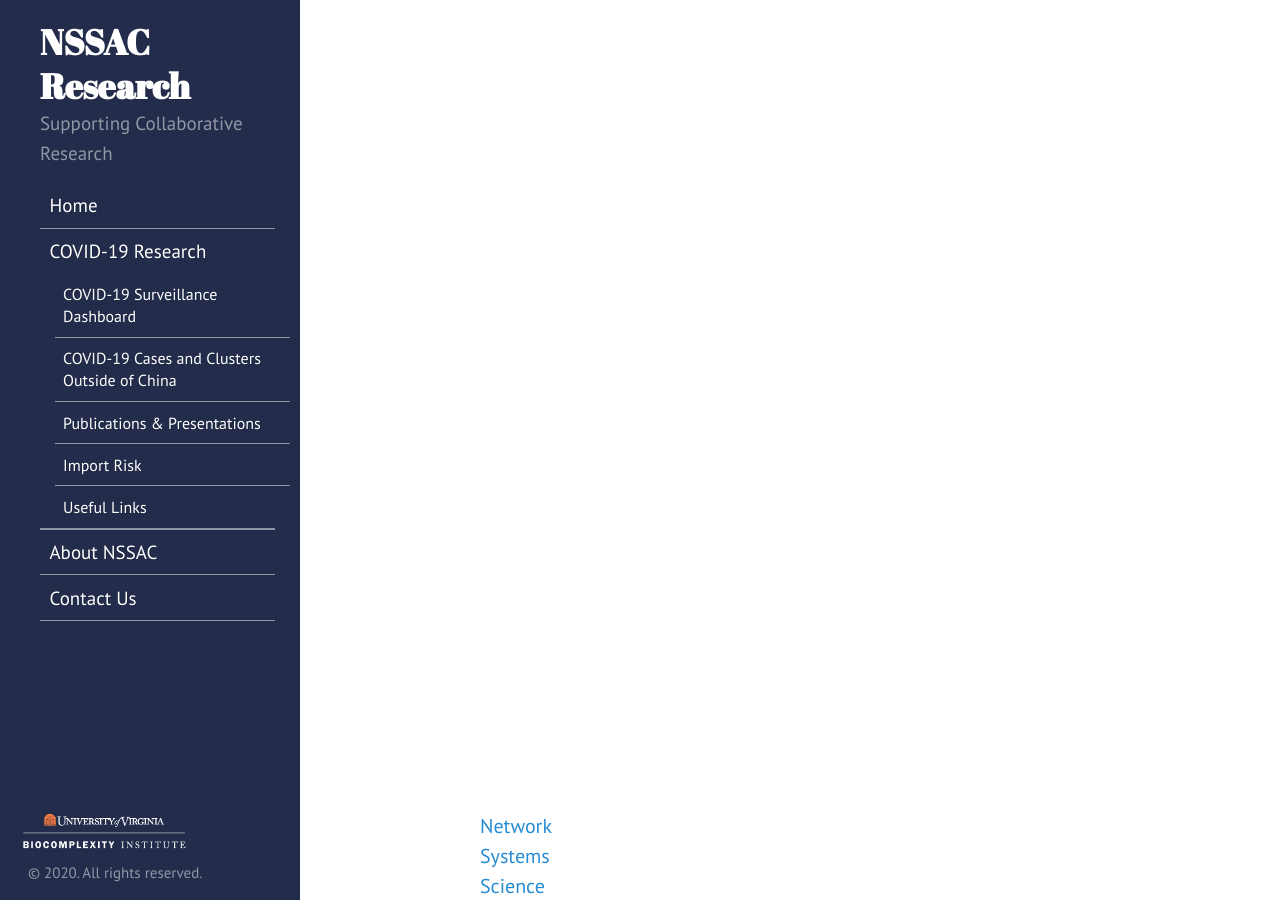
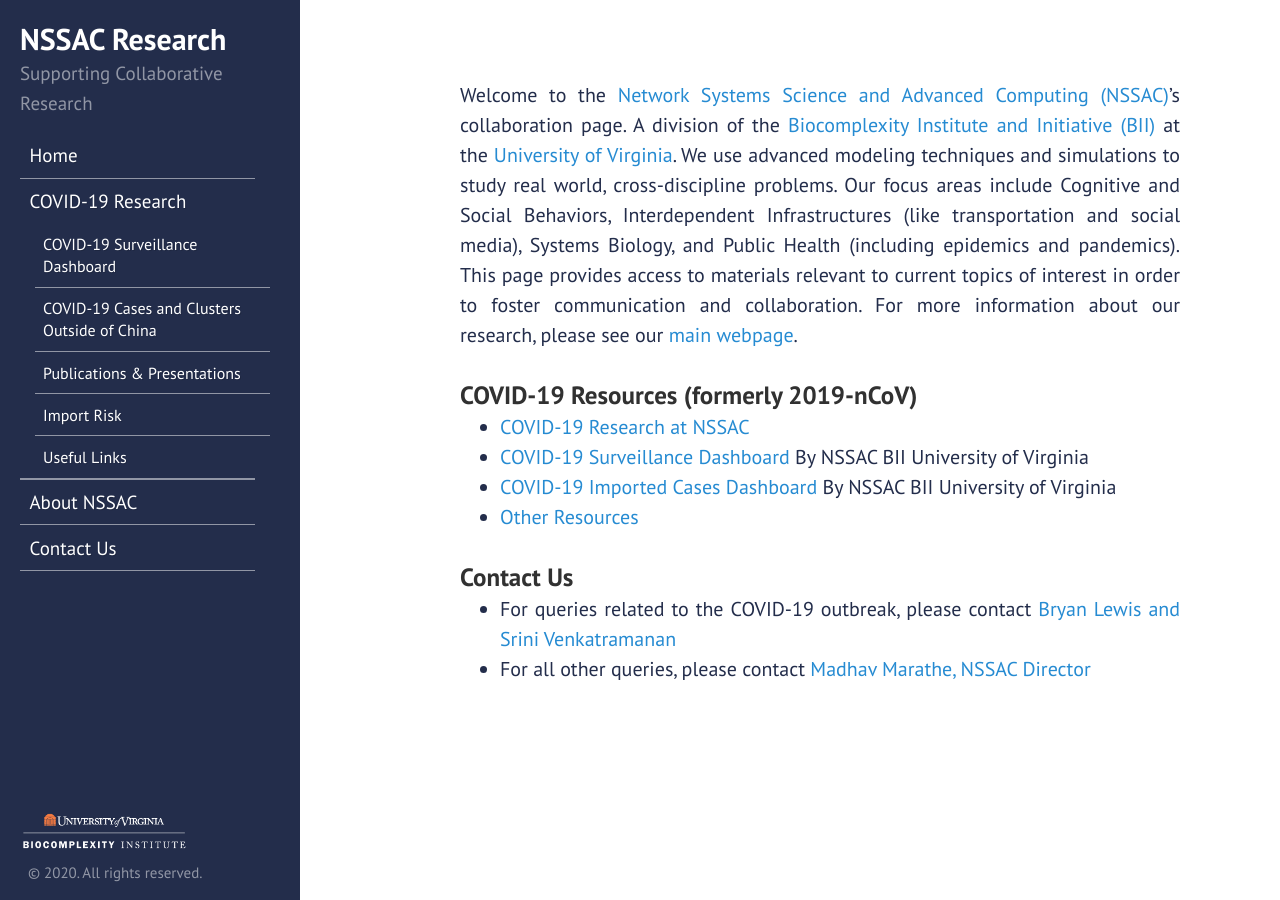
Before and after one commit to mehta-gaurav/mehta-gaurav.github.io, a Jekyll site: the page built from index.md, in a window 1280 px wide. Built offline with Jekyll 4.4.1, drawn with Linux system fonts in a browser that asks for light colours.

Commit message:
Update sidebar.html

```diff
--- a/_includes/sidebar.html
+++ b/_includes/sidebar.html
@@ -1,5 +1,5 @@
 <div class="sidebar">
-   <div class="container">
+   <div class="container>
       <div class="sidebar-about">
       <h2>
          <a href="{{ site.baseurl }}">
```
